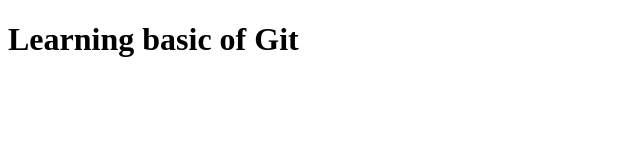
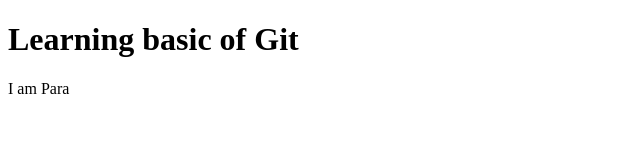
Before and after one commit to Attull/Intern, a plain HTML site: page index.html in a window 1280 px wide. Shown: the full height of the page, 0-640 px from the left. Drawn offline with Linux system fonts and the light colour scheme.

Commit message:
add para in index file

```diff
--- a/index.html
+++ b/index.html
@@ -7,5 +7,6 @@
 </head>
 <body>
     <h1>Learning basic of Git</h1>
+    <p>I am Para</p>
 </body>
 </html>
```
